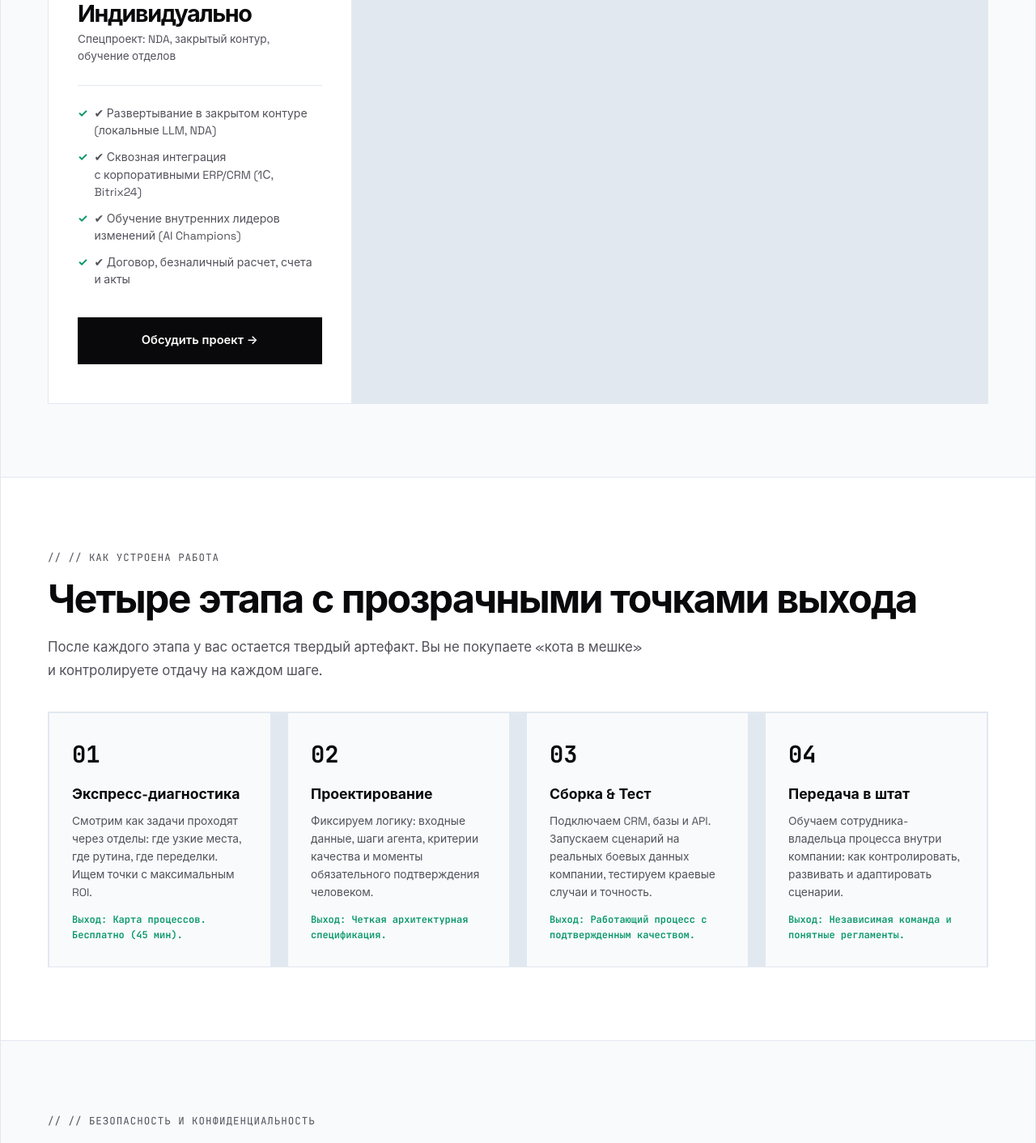
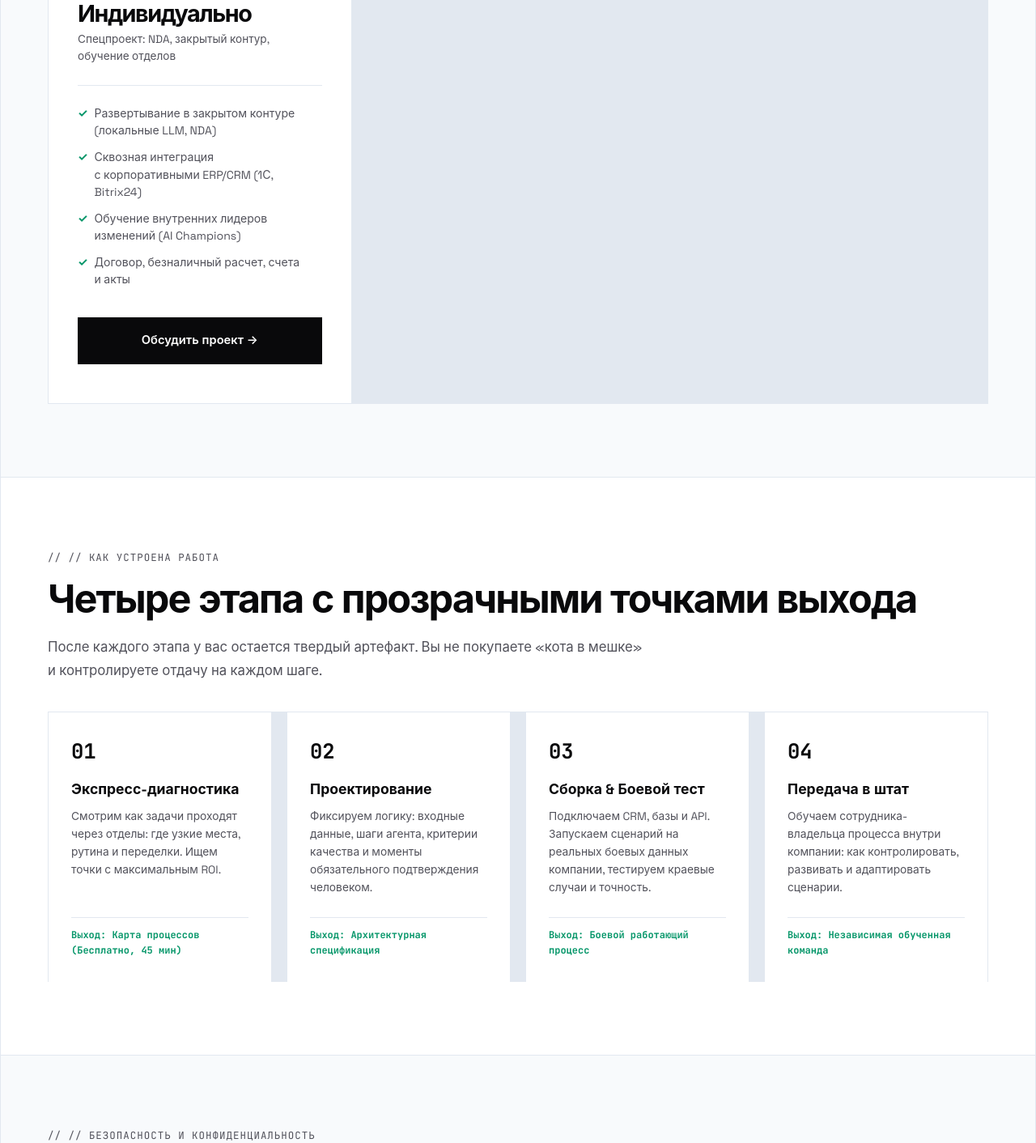
Before and after one commit to RealMichaelSage/michael-sage-platform, a plain HTML site: page corporate.html in a window 1280 px wide. Shown: the part 2617-4029 px from the top of the page at 81% size. Drawn offline with Linux system fonts and the light colour scheme.

Commit message:
fix(corporate): polish card checkmarks, stage card styling and fix double slashes

```diff
--- a/corporate.html
+++ b/corporate.html
@@ -265,10 +265,10 @@
           <div class="price-period">Выступление на&nbsp;1.5–3&nbsp;часа для&nbsp;резидентов и&nbsp;участников</div>
           <div class="price-divider"></div>
           <div class="price-feats">
-            <div class="price-feat">✔ Интерактивная лекция с&nbsp;живой демонстрацией Vibe Coding на&nbsp;сцене</div>
-            <div class="price-feat">✔ Разбор реальных кейсов и&nbsp;вопросов резидентов сообщества</div>
-            <div class="price-feat">✔ Готовая презентация, чеклисты и&nbsp;библиотека промптов для&nbsp;участников</div>
-            <div class="price-feat">✔ Ответы на&nbsp;вопросы и&nbsp;разбор архитектур ИИ-агентов</div>
+            <div class="price-feat">Интерактивная лекция с&nbsp;живой демонстрацией Vibe Coding на&nbsp;сцене</div>
+            <div class="price-feat">Разбор реальных кейсов и&nbsp;вопросов резидентов сообщества</div>
+            <div class="price-feat">Готовая презентация, чеклисты и&nbsp;библиотека промптов для&nbsp;участников</div>
+            <div class="price-feat">Ответы на&nbsp;вопросы и&nbsp;разбор архитектур ИИ-агентов</div>
           </div>
           <a href="#contact" class="btn-price" style="background:#09090b; color:#fff;">Пригласить в клуб →</a>
         </div>
@@ -281,10 +281,10 @@
           <div class="price-period">3–7 дней: от идеи и юнит-экономики до боевого деплоя</div>
           <div class="price-divider"></div>
           <div class="price-feats">
-            <div class="price-feat">✔ <strong>Сборка работающего сервиса, бота или AI-продукта</strong></div>
-            <div class="price-feat">✔ Оцифровка финмодели, P&L и&nbsp;расчет себестоимости API-токенов</div>
-            <div class="price-feat">✔ Подготовка питчдека и&nbsp;запуск первого трекшена</div>
-            <div class="price-feat">✔ Развертывание на&nbsp;сервере с&nbsp;передачей всех исходников</div>
+            <div class="price-feat"><strong>Сборка работающего сервиса, бота или AI-продукта</strong></div>
+            <div class="price-feat">Оцифровка финмодели, P&L и&nbsp;расчет себестоимости API-токенов</div>
+            <div class="price-feat">Подготовка питчдека и&nbsp;запуск первого трекшена</div>
+            <div class="price-feat">Развертывание на&nbsp;сервере с&nbsp;передачей всех исходников</div>
           </div>
           <a href="#contact" class="btn-price" style="background:#09090b; color:#fff;">Обсудить запуск MVP →</a>
         </div>
@@ -297,10 +297,10 @@
           <div class="price-period" style="color:#a1a1aa;">1–2 недели: аудит процессов + запуск решений для отделов</div>
           <div class="price-divider" style="background:#27272a;"></div>
           <div class="price-feats">
-            <div class="price-feat" style="color:#e4e4e7;">✔ <strong>Аудит узких мест продаж, маркетинга и&nbsp;отчетов</strong></div>
-            <div class="price-feat" style="color:#e4e4e7;">✔ <strong>Запуск 3–5&nbsp;боевых ИИ-агентов и&nbsp;сквозных автоматизаций</strong></div>
-            <div class="price-feat" style="color:#e4e4e7;">✔ Обучение сотрудников управлению агентами и&nbsp;Vibe Coding</div>
-            <div class="price-feat" style="color:#e4e4e7;">✔ Замер сокращения трудозатрат, регламенты и&nbsp;фиксация ROI</div>
+            <div class="price-feat" style="color:#e4e4e7;"><strong>Аудит узких мест продаж, маркетинга и&nbsp;отчетов</strong></div>
+            <div class="price-feat" style="color:#e4e4e7;"><strong>Запуск 3–5&nbsp;боевых ИИ-агентов и&nbsp;сквозных автоматизаций</strong></div>
+            <div class="price-feat" style="color:#e4e4e7;">Обучение сотрудников управлению агентами и&nbsp;Vibe Coding</div>
+            <div class="price-feat" style="color:#e4e4e7;">Замер сокращения трудозатрат, регламенты и&nbsp;фиксация ROI</div>
           </div>
           <a href="#contact" class="btn-price" style="background:#ffffff; color:#09090b; font-weight:700;">Обсудить задачи команды →</a>
         </div>
@@ -313,10 +313,10 @@
           <div class="price-period">Спецпроект: NDA, закрытый контур, обучение отделов</div>
           <div class="price-divider"></div>
           <div class="price-feats">
-            <div class="price-feat">✔ Развертывание в&nbsp;закрытом контуре (локальные LLM, NDA)</div>
-            <div class="price-feat">✔ Сквозная интеграция с&nbsp;корпоративными ERP/CRM (1С, Bitrix24)</div>
-            <div class="price-feat">✔ Обучение внутренних лидеров изменений (AI Champions)</div>
-            <div class="price-feat">✔ Договор, безналичный расчет, счета и&nbsp;акты</div>
+            <div class="price-feat">Развертывание в&nbsp;закрытом контуре (локальные LLM, NDA)</div>
+            <div class="price-feat">Сквозная интеграция с&nbsp;корпоративными ERP/CRM (1С, Bitrix24)</div>
+            <div class="price-feat">Обучение внутренних лидеров изменений (AI Champions)</div>
+            <div class="price-feat">Договор, безналичный расчет, счета и&nbsp;акты</div>
           </div>
           <a href="#contact" class="btn-price" style="background:#09090b; color:#fff;">Обсудить проект →</a>
         </div>
@@ -330,47 +330,55 @@
       <p class="section-sub">После каждого этапа у вас остается твердый артефакт. Вы не покупаете «кота в мешке» и контролируете отдачу на каждом шаге.</p>
 
       <div class="grid-4" style="gap:20px; margin-top:32px;">
-        <div style="background:var(--bg-gray); padding:28px; border:1px solid var(--border);">
-          <div style="font-family:var(--mono); font-size:1.8rem; font-weight:800; color:var(--black); margin-bottom:12px;">01</div>
+        <div class="feature-card" style="padding:28px; display:flex; flex-direction:column; justify-content:space-between;">
+          <div>
+            <div style="font-family:var(--mono); font-size:1.6rem; font-weight:800; color:var(--black); margin-bottom:12px;">01</div>
             <h3 style="font-size:1.1rem; font-weight:700; margin-bottom:8px; color:var(--black);">Экспресс-диагностика</h3>
             <p style="font-size:0.86rem; color:var(--gray); line-height:1.6; margin-bottom:14px;">
-            Смотрим как задачи проходят через отделы: где узкие места, где рутина, где переделки. Ищем точки с максимальным ROI.
+              Смотрим как задачи проходят через отделы: где узкие места, рутина и переделки. Ищем точки с максимальным ROI.
             </p>
-          <div style="font-family:var(--mono); font-size:0.75rem; color:var(--green-dark); font-weight:600;">
-            Выход: Карта процессов. Бесплатно (45 мин).
+          </div>
+          <div style="padding-top:12px; border-top:1px solid var(--border); font-family:var(--mono); font-size:0.75rem; color:var(--green-dark); font-weight:700;">
+            Выход: Карта процессов (Бесплатно, 45 мин)
           </div>
         </div>
 
-        <div style="background:var(--bg-gray); padding:28px; border:1px solid var(--border);">
-          <div style="font-family:var(--mono); font-size:1.8rem; font-weight:800; color:var(--black); margin-bottom:12px;">02</div>
+        <div class="feature-card" style="padding:28px; display:flex; flex-direction:column; justify-content:space-between;">
+          <div>
+            <div style="font-family:var(--mono); font-size:1.6rem; font-weight:800; color:var(--black); margin-bottom:12px;">02</div>
             <h3 style="font-size:1.1rem; font-weight:700; margin-bottom:8px; color:var(--black);">Проектирование</h3>
             <p style="font-size:0.86rem; color:var(--gray); line-height:1.6; margin-bottom:14px;">
               Фиксируем логику: входные данные, шаги агента, критерии качества и моменты обязательного подтверждения человеком.
             </p>
-          <div style="font-family:var(--mono); font-size:0.75rem; color:var(--green-dark); font-weight:600;">
-            Выход: Четкая архитектурная спецификация.
+          </div>
+          <div style="padding-top:12px; border-top:1px solid var(--border); font-family:var(--mono); font-size:0.75rem; color:var(--green-dark); font-weight:700;">
+            Выход: Архитектурная спецификация
           </div>
         </div>
 
-        <div style="background:var(--bg-gray); padding:28px; border:1px solid var(--border);">
-          <div style="font-family:var(--mono); font-size:1.8rem; font-weight:800; color:var(--black); margin-bottom:12px;">03</div>
-          <h3 style="font-size:1.1rem; font-weight:700; margin-bottom:8px; color:var(--black);">Сборка & Тест</h3>
+        <div class="feature-card" style="padding:28px; display:flex; flex-direction:column; justify-content:space-between;">
+          <div>
+            <div style="font-family:var(--mono); font-size:1.6rem; font-weight:800; color:var(--black); margin-bottom:12px;">03</div>
+            <h3 style="font-size:1.1rem; font-weight:700; margin-bottom:8px; color:var(--black);">Сборка & Боевой тест</h3>
             <p style="font-size:0.86rem; color:var(--gray); line-height:1.6; margin-bottom:14px;">
               Подключаем CRM, базы и API. Запускаем сценарий на реальных боевых данных компании, тестируем краевые случаи и точность.
             </p>
-          <div style="font-family:var(--mono); font-size:0.75rem; color:var(--green-dark); font-weight:600;">
-            Выход: Работающий процесс с подтвержденным качеством.
+          </div>
+          <div style="padding-top:12px; border-top:1px solid var(--border); font-family:var(--mono); font-size:0.75rem; color:var(--green-dark); font-weight:700;">
+            Выход: Боевой работающий процесс
           </div>
         </div>
 
-        <div style="background:var(--bg-gray); padding:28px; border:1px solid var(--border);">
-          <div style="font-family:var(--mono); font-size:1.8rem; font-weight:800; color:var(--black); margin-bottom:12px;">04</div>
+        <div class="feature-card" style="padding:28px; display:flex; flex-direction:column; justify-content:space-between;">
+          <div>
+            <div style="font-family:var(--mono); font-size:1.6rem; font-weight:800; color:var(--black); margin-bottom:12px;">04</div>
             <h3 style="font-size:1.1rem; font-weight:700; margin-bottom:8px; color:var(--black);">Передача в штат</h3>
             <p style="font-size:0.86rem; color:var(--gray); line-height:1.6; margin-bottom:14px;">
               Обучаем сотрудника-владельца процесса внутри компании: как контролировать, развивать и адаптировать сценарии.
             </p>
-          <div style="font-family:var(--mono); font-size:0.75rem; color:var(--green-dark); font-weight:600;">
-            Выход: Независимая команда и понятные регламенты.
+          </div>
+          <div style="padding-top:12px; border-top:1px solid var(--border); font-family:var(--mono); font-size:0.75rem; color:var(--green-dark); font-weight:700;">
+            Выход: Независимая обученная команда
           </div>
         </div>
       </div>
```
Lines whose indentation alone changed are shown as unchanged.
